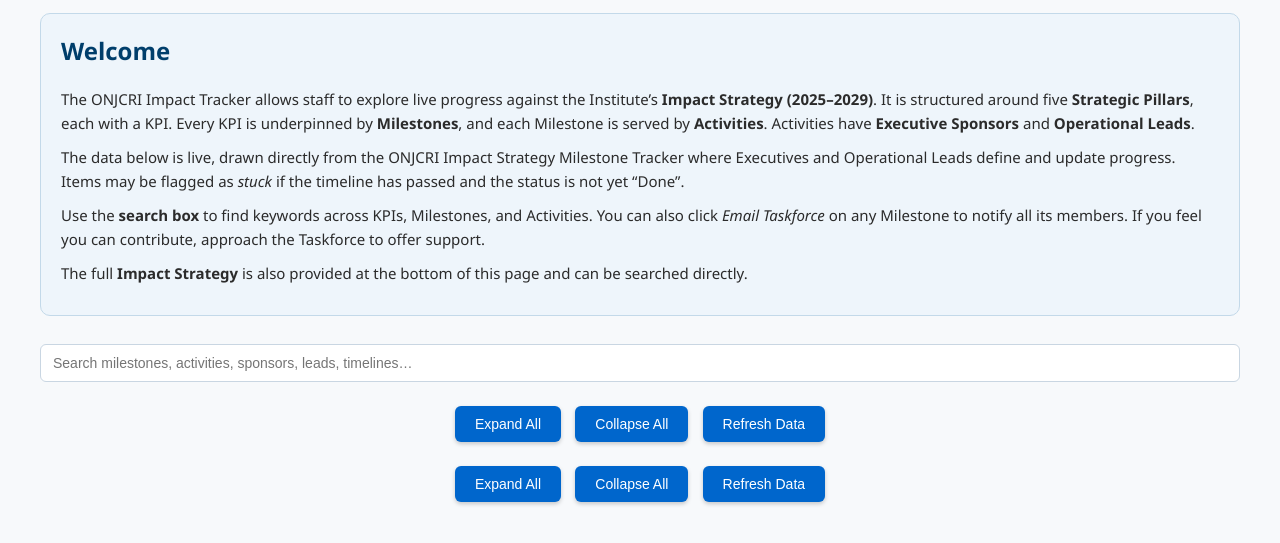
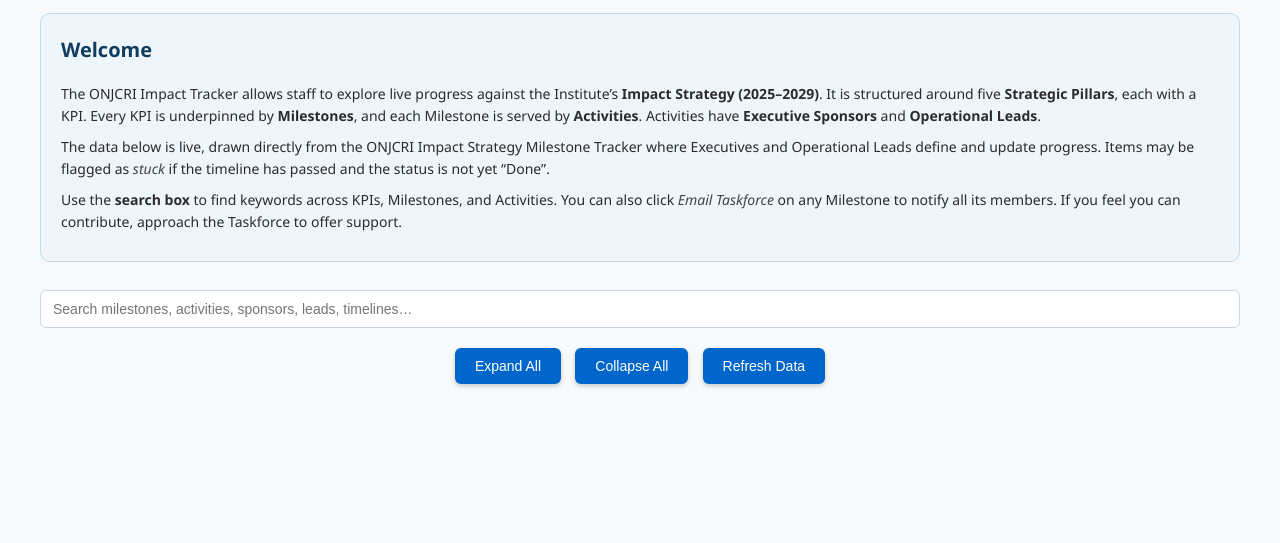
Before and after one commit to onjcri/impact-dashboard-sharepoint, a website: page public/index.html in a window 1280 px wide. Shown: the part 119-662 px from the top of the page. Drawn offline with Linux system fonts and the light colour scheme; no server answers.

Commit message:
Update index.html

```diff
--- a/public/index.html
+++ b/public/index.html
@@ -7,10 +7,26 @@
     body { font-family: 'Segoe UI', Tahoma, sans-serif; background-color: #f7f9fb; color: #2b2b2b; margin: 0; padding: 40px; }
     h1 { font-size: 32px; font-weight: 700; margin-bottom: 16px; color: #103c60; border-bottom: 2px solid #d9e1ea; padding-bottom: 10px; }
 
-    /* Intro */
-    .intro { background: #eef5fb; border: 1px solid #c3d9e9; border-radius: 10px; padding: 20px; margin-bottom: 28px; }
-    .intro h2 { margin-top: 0; color: #003e6b; }
-    .intro p { font-size: 15px; line-height: 1.6; margin: 10px 0; }
+    /* Intro (aligned with page styles) */
+    .intro {
+      background: #eef5fb;
+      border: 1px solid #c3d9e9;
+      border-radius: 10px;
+      padding: 20px;
+      margin-bottom: 28px;
+      font-size: 14px;
+      line-height: 1.6;
+      color: #2b2b2b;
+    }
+    .intro h2 {
+      margin-top: 0;
+      font-size: 20px;
+      font-weight: 600;
+      color: #103c60;
+    }
+    .intro p { margin: 8px 0; }
+    .intro strong { font-weight: 600; }
+    .intro em { font-style: italic; color: #444; }
 
     /* Search */
     .search-wrap { display: flex; gap: 10px; align-items: center; margin: 12px 0 20px; }
@@ -21,7 +37,7 @@
     .search-input:focus { border-color: #6aa2e4; box-shadow: 0 0 0 3px rgba(0, 102, 204, 0.15); }
     .clear-btn { display: none; }
 
-    .refresh-container-top, .refresh-container { text-align: center; margin-top: 24px; }
+    .refresh-container-top { text-align: center; margin-top: 10px; }
     .refresh-btn { padding: 10px 20px; background-color: #0066cc; color: #fff; border: none; border-radius: 6px; font-size: 14px; cursor: pointer; box-shadow: 0 2px 4px rgba(0,0,0,0.2); transition: background 0.2s ease, transform 0.1s ease; margin: 0 5px;}
     .refresh-btn:hover { background-color: #004c99; }
     .refresh-btn:active { transform: scale(0.98); }
@@ -127,9 +143,6 @@
       <em>Email Taskforce</em> on any Milestone to notify all its members. If you feel you can contribute, approach the
       Taskforce to offer support.
     </p>
-    <p>
-      The full <strong>Impact Strategy</strong> is also provided at the bottom of this page and can be searched directly.
-    </p>
   </div>
 
   <!-- Search UI -->
@@ -138,6 +151,7 @@
     <button id="clearSearchBtn" class="refresh-btn clear-btn" title="Clear search">Clear</button>
   </div>
 
+  <!-- Single button set -->
   <div class="refresh-container-top">
     <button class="refresh-btn" onclick="expandAll()">Expand All</button>
     <button class="refresh-btn" onclick="collapseAll()">Collapse All</button>
@@ -146,12 +160,6 @@
 
   <!-- CORE DATA ONLY -->
   <div id="milestoneSections"></div>
-
-  <div class="refresh-container">
-    <button class="refresh-btn" onclick="expandAll()">Expand All</button>
-    <button class="refresh-btn" onclick="collapseAll()">Collapse All</button>
-    <button class="refresh-btn" onclick="loadData()">Refresh Data</button>
-  </div>
 
   <div id="loadingOverlay">Gathering <span class="pulse-word">IMPACT</span> data from ONJCRI...</div>
   <div class="tooltip" id="tooltip"></div>
```
